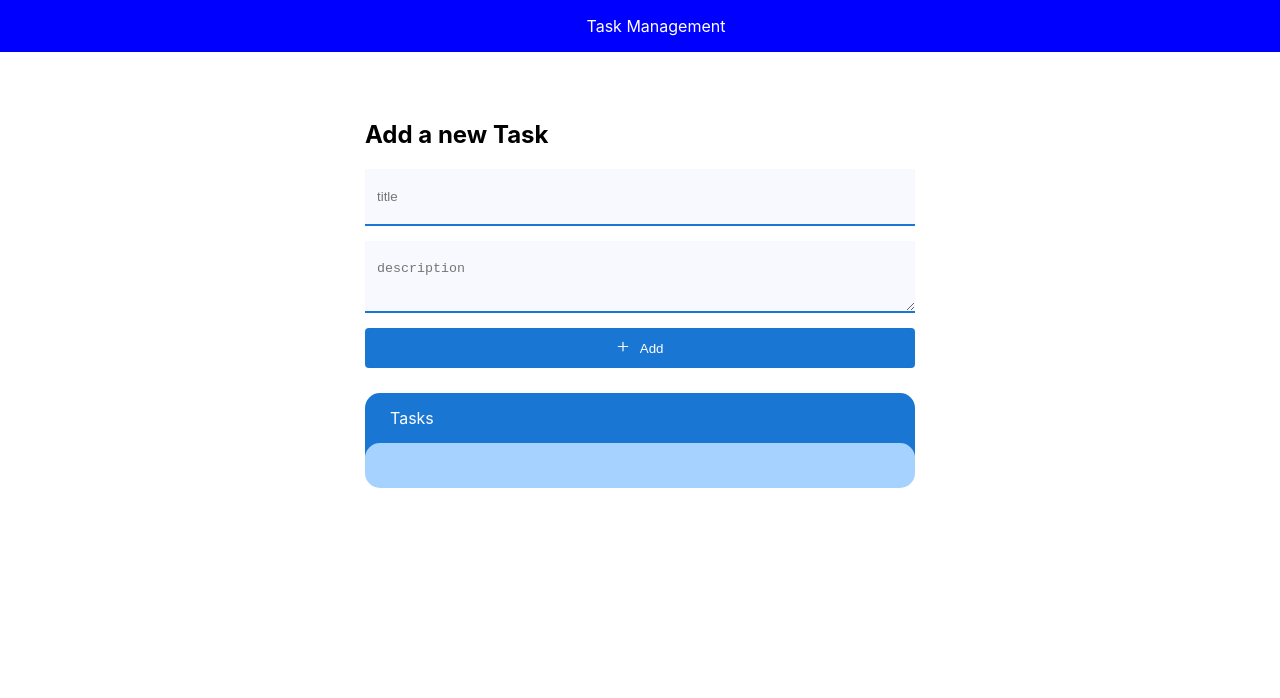
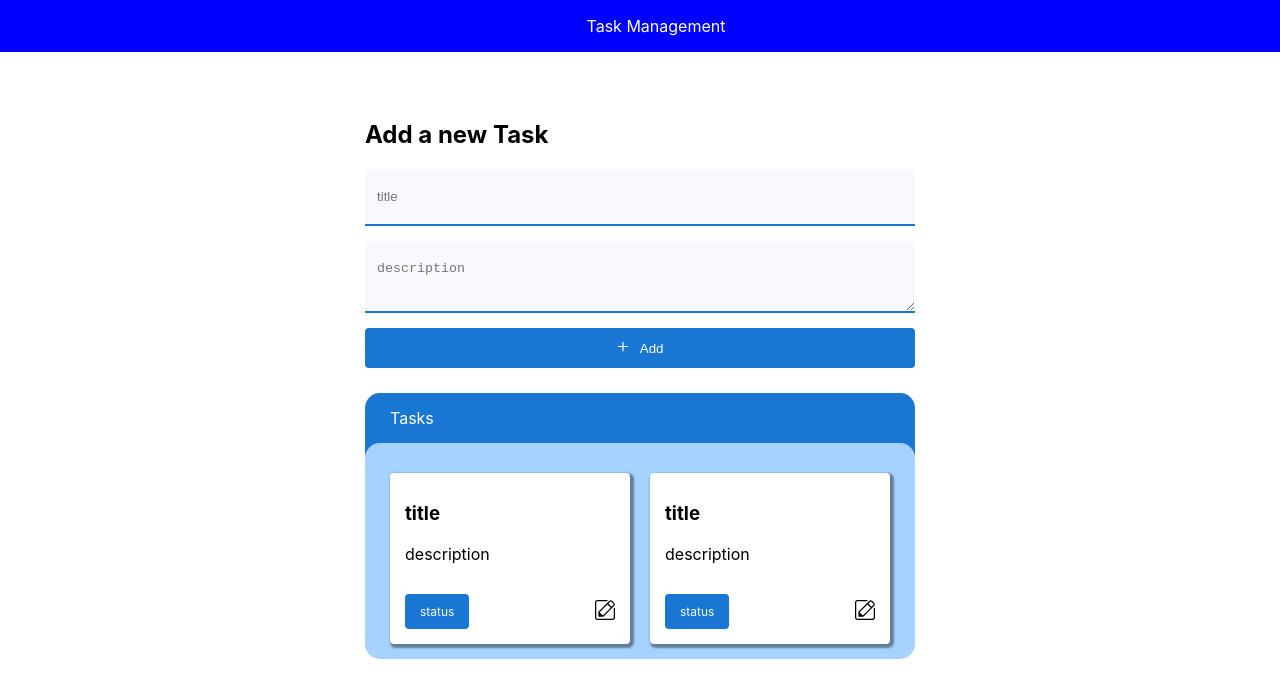
Before and after one commit to saeedusefee/Todo-List-React-TypeScript, a React (Create React App) app: page / in a window 1280 px wide. Shown: the top 698 px of the page. Built offline with nearby package versions, Linux system fonts and the light colour scheme.

Commit message:
Add box component to show todo list

```diff
--- /dev/null
+++ b/src/@rechat/components/Common/Box/StatusBox.tsx
@@ -0,0 +1,7 @@
+import React from "react";
+
+const StatusBox = () => {
+    return <div className="status-box">status</div>;
+};
+
+export default StatusBox;
--- /dev/null
+++ b/src/@rechat/components/Common/Box/index.css
@@ -0,0 +1,21 @@
+.box-root {
+    padding: 10px 15px 15px;
+    height: max-content;
+    background-color: #fff;
+    border-radius: 4px;
+    box-shadow: 2px 2px 2px 2px rgb(0 0 0 / 40%);
+}
+
+.box-footer {
+    margin-top: 30px;
+    display: flex;
+    justify-content: space-between;
+}
+
+.status-box {
+    background-color: rgb(25, 118, 210);
+    font-size: 0.75em;
+    border-radius: 4px;
+    color: #fff;
+    padding: 10px 15px;
+}
--- /dev/null
+++ b/src/@rechat/components/Common/Box/index.tsx
@@ -0,0 +1,28 @@
+import React from "react";
+
+import "./index.css";
+
+import StatusBox from "./StatusBox";
+
+const EditIcon = "assets/edit-svgrepo-com.svg";
+
+const Box = () => {
+
+    const onEditTask = () => {
+    };
+
+    return (
+        <React.Fragment>
+            <div className="box-root">
+                <h3>title</h3>
+                <p>description</p>
+                <div className="box-footer">
+                    <StatusBox />
+                    <button className="icon-button" onClick={() => onEditTask()}><img alt="edit" src={EditIcon} /></button>
+                </div>
+            </div>
+        </React.Fragment>
+    );
+};
+
+export default Box;
--- a/src/@rechat/components/contetxProvider/TodoContextProvider.tsx
+++ b/src/@rechat/components/contetxProvider/TodoContextProvider.tsx
@@ -1,4 +1,4 @@
-import React, { useContext, useState } from "react";
+import React, { useState } from "react";
 
 import { TodoContext } from "./TodoContext";
 
--- a/src/pages/Home.tsx
+++ b/src/pages/Home.tsx
@@ -2,6 +2,7 @@ import React from "react";
 
 import Card from "../@rechat/components/Common/Card";
 import AddForm from "../@rechat/components/Common/AddTask";
+import Box from "../@rechat/components/Common/Box";
 
 const Home = () => {
 
@@ -11,6 +12,8 @@ const Home = () => {
                 <AddForm />
                 {/* Task List Section */}
                 <Card>
+                    <Box />
+                    <Box />
                 </Card>
             </div>
         </div>
```
